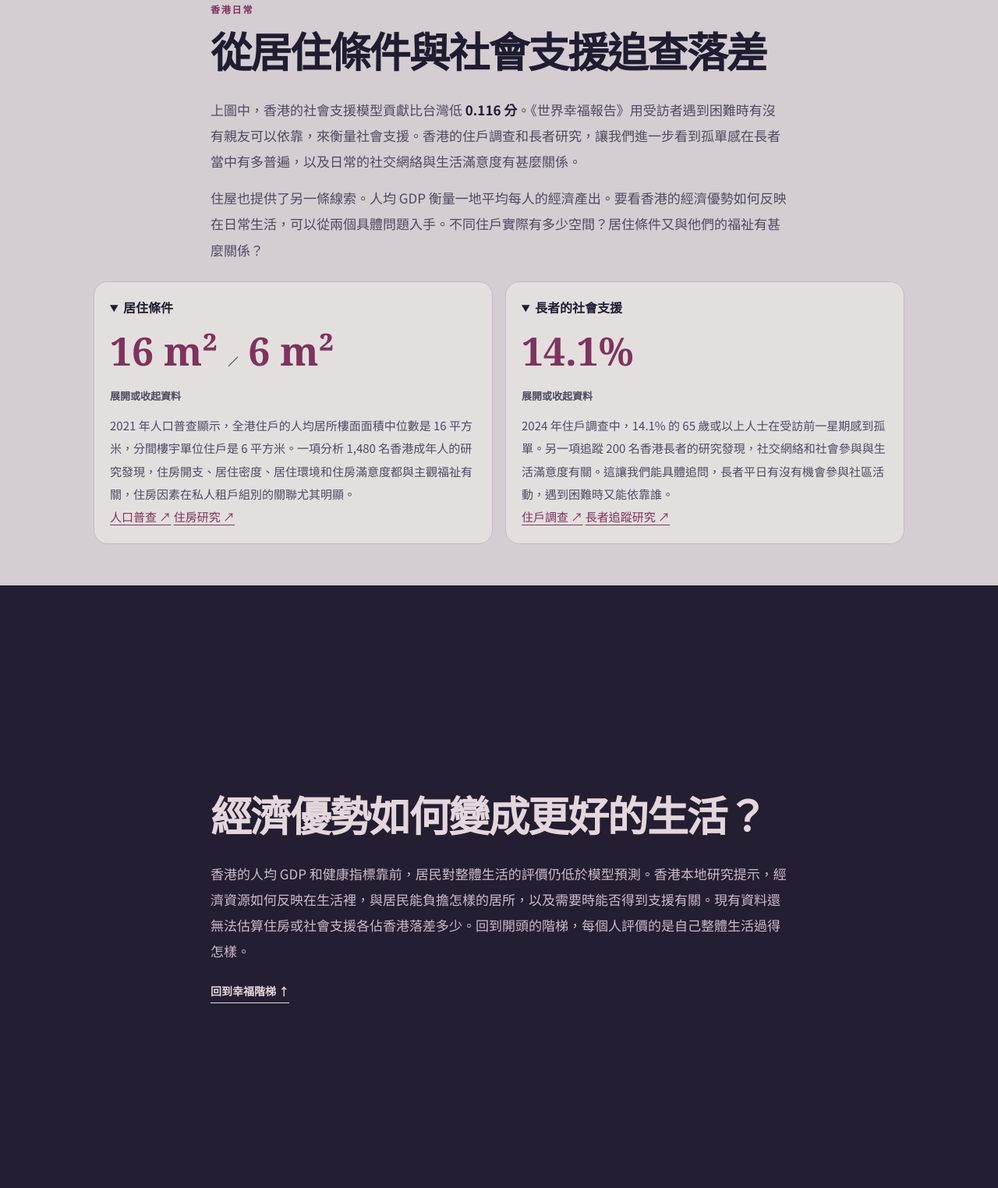
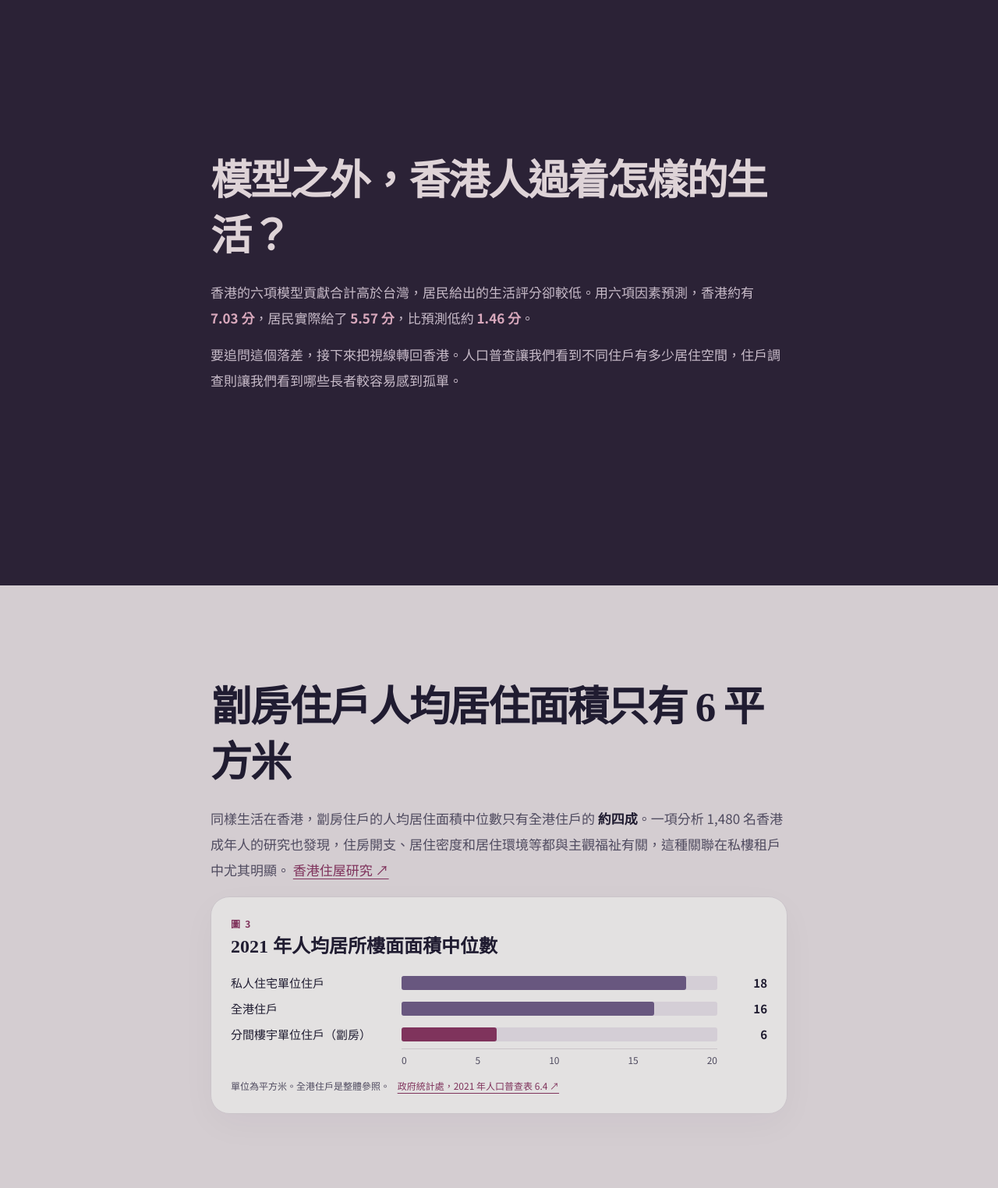
Before and after one commit to Ray24200867/assignment3-JOUR4046, a plain HTML site: page index.html in a window 1280 px wide. Shown: the part 6076-7600 px from the top of the page at 78% size. Drawn offline with Linux system fonts and the light colour scheme.

Commit message:
Bridge the model findings to two local evidence charts

```diff
--- a/index.html
+++ b/index.html
@@ -9,7 +9,7 @@
 <link rel="preconnect" href="https://fonts.gstatic.com" crossorigin>
 <link href="https://fonts.googleapis.com/css2?family=Noto+Sans+TC:wght@400;500;700&family=Noto+Serif+TC:wght@600;700;900&display=swap" rel="stylesheet">
 <link rel="stylesheet" href="layout.css">
-<link rel="stylesheet" href="site.css?v=aligned-factors">
+<link rel="stylesheet" href="site.css?v=local-evidence">
 <script src="data/chart-data.js" defer></script>
 <script src="data/ranking.js" defer></script>
 <script src="site.js?v=aligned-factors" defer></script>
@@ -579,23 +579,49 @@
   </figure>
 </section>
 
+<section id="why-gap" class="story-section story-transition" aria-labelledby="why-gap-title">
+  <div class="prose">
+    <h2 id="why-gap-title">模型之外，香港人過着怎樣的生活？</h2>
+    <p>香港的六項模型貢獻合計高於台灣，居民給出的生活評分卻較低。用六項因素預測，香港約有 <strong>7.03 分</strong>，居民實際給了 <strong>5.57 分</strong>，比預測低約 <strong>1.46 分</strong>。</p>
+    <p>要追問這個落差，接下來把視線轉回香港。人口普查讓我們看到不同住戶有多少居住空間，住戶調查則讓我們看到哪些長者較容易感到孤單。</p>
+  </div>
+</section>
+
 <section id="daily-life" class="story-section daily-life">
   <div class="prose">
-    <p class="eyebrow">香港日常</p>
-    <h2>從居住條件與社會支援追查落差</h2>
-    <p>上圖中，香港的社會支援模型貢獻比台灣低 <strong>0.116 分</strong>。《世界幸福報告》用受訪者遇到困難時有沒有親友可以依靠，來衡量社會支援。香港的住戶調查和長者研究，讓我們進一步看到孤單感在長者當中有多普遍，以及日常的社交網絡與生活滿意度有甚麼關係。</p>
-    <p>住屋也提供了另一條線索。人均 GDP 衡量一地平均每人的經濟產出。要看香港的經濟優勢如何反映在日常生活，可以從兩個具體問題入手。不同住戶實際有多少空間？居住條件又與他們的福祉有甚麼關係？</p>
+    <h2>劏房住戶人均居住面積只有 6 平方米</h2>
+    <p>同樣生活在香港，劏房住戶的人均居住面積中位數只有全港住戶的 <strong>約四成</strong>。一項分析 1,480 名香港成年人的研究也發現，住房開支、居住密度和居住環境等都與主觀福祉有關，這種關聯在私樓租戶中尤其明顯。 <a href="https://research.cuhk.edu.hk/en/publications/housing-and-subjective-well-being-in-hong-kong-a-structural-equat-2/">香港住屋研究 ↗</a></p>
   </div>
-  <div class="evidence-grid">
-    <details class="evidence" open>
-      <summary><span>居住條件</span><strong>16 m² <small>／</small> 6 m²</strong><span class="evidence-action">展開或收起資料</span></summary>
-      <p>2021 年人口普查顯示，全港住戶的人均居所樓面面積中位數是 16 平方米，分間樓宇單位住戶是 6 平方米。一項分析 1,480 名香港成年人的研究發現，住房開支、居住密度、居住環境和住房滿意度都與主觀福祉有關，住房因素在私人租戶組別的關聯尤其明顯。<br><a href="https://www.census2021.gov.hk/doc/pub/21C_Articles_SDUs.pdf">人口普查 ↗</a> <a href="https://research.cuhk.edu.hk/en/publications/housing-and-subjective-well-being-in-hong-kong-a-structural-equat-2/">住房研究 ↗</a></p>
-    </details>
-    <details class="evidence" open>
-      <summary><span>長者的社會支援</span><strong>14.1%</strong><span class="evidence-action">展開或收起資料</span></summary>
-      <p>2024 年住戶調查中，14.1% 的 65 歲或以上人士在受訪前一星期感到孤單。另一項追蹤 200 名香港長者的研究發現，社交網絡和社會參與與生活滿意度有關。這讓我們能具體追問，長者平日有沒有機會參與社區活動，遇到困難時又能依靠誰。<br><a href="https://www.info.gov.hk/gia/general/202607/31/P2026073100370.htm">住戶調查 ↗</a> <a href="https://pubmed.ncbi.nlm.nih.gov/35332829/">長者追蹤研究 ↗</a></p>
-    </details>
+  <figure class="chart-card local-stat-chart" aria-labelledby="housing-chart-title">
+    <p class="figure-number">圖 3</p>
+    <h3 id="housing-chart-title">2021 年人均居所樓面面積中位數</h3>
+    <ul class="local-stat-bars">
+      <li><span>私人住宅單位住戶</span><span class="local-stat-track" aria-hidden="true"><span style="--bar-size:90%"></span></span><strong>18</strong></li>
+      <li><span>全港住戶</span><span class="local-stat-track" aria-hidden="true"><span style="--bar-size:80%"></span></span><strong>16</strong></li>
+      <li class="is-highlighted"><span>分間樓宇單位住戶（劏房）</span><span class="local-stat-track" aria-hidden="true"><span style="--bar-size:30%"></span></span><strong>6</strong></li>
+    </ul>
+    <div class="local-stat-scale" aria-hidden="true"><span>0</span><span>5</span><span>10</span><span>15</span><span>20</span></div>
+    <figcaption>單位為平方米。全港住戶是整體參照。 <a href="https://www.censtatd.gov.hk/en/data/stat_report/product/B1120113/att/B11201132021XXXXB0100.pdf">政府統計處，2021 年人口普查表 6.4 ↗</a></figcaption>
+  </figure>
+</section>
+
+<section id="social-support" class="story-section daily-life">
+  <div class="prose">
+    <h2>80 歲及以上長者，約五分之一曾感到孤單</h2>
+    <p>前面的港、台比較顯示，香港的社會支援模型貢獻比台灣低 <strong>0.116 分</strong>。《世界幸福報告》透過問受訪者遇到困難時有沒有親友可以依靠，衡量社會支援。</p>
+    <p>香港的住戶調查從孤單感提供另一個角度。80 歲及以上人士在受訪前一星期曾感到孤單的比例，比 65 至 79 歲人士高 <strong>8.9 個百分點</strong>。一項追蹤 200 名香港長者的研究也發現，社交網絡和社會參與與生活滿意度有關。 <a href="https://pubmed.ncbi.nlm.nih.gov/35332829/">香港長者追蹤研究 ↗</a></p>
   </div>
+  <figure class="chart-card local-stat-chart" aria-labelledby="loneliness-chart-title">
+    <p class="figure-number">圖 4</p>
+    <h3 id="loneliness-chart-title">2024 年受訪前一星期曾感到孤單的比例</h3>
+    <ul class="local-stat-bars">
+      <li><span>65 至 79 歲</span><span class="local-stat-track" aria-hidden="true"><span style="--bar-size:48.4%"></span></span><strong>12.1%</strong></li>
+      <li class="is-highlighted"><span>80 歲及以上</span><span class="local-stat-track" aria-hidden="true"><span style="--bar-size:84%"></span></span><strong>21.0%</strong></li>
+      <li><span>65 歲及以上整體</span><span class="local-stat-track" aria-hidden="true"><span style="--bar-size:56.4%"></span></span><strong>14.1%</strong></li>
+    </ul>
+    <div class="local-stat-scale" aria-hidden="true"><span>0%</span><span>5%</span><span>10%</span><span>15%</span><span>20%</span><span>25%</span></div>
+    <figcaption>各比例以居於住戶內的相應年齡組別為分母。 <a href="https://www.censtatd.gov.hk/wbr/B1130201/B11302012026XX04/att/tc/B11302012026XX04.pdf">政府統計處，主題性住戶統計調查第 87 號表 2.1 ↗</a></figcaption>
+  </figure>
 </section>
 
 <section class="closing">
@@ -608,7 +634,7 @@
 <section class="story-section methods">
   <div class="prose">
     <details><summary>數據與方法</summary>
-      <p>報導圖表使用《世界幸福報告》2026 年版 Figure 2.1 工作簿。圖 1 用 146 個地方的生活評分及人均 GDP 模型貢獻做線性迴歸，排除缺少可用 GDP 指標的委內瑞拉。圖 2 比較香港和台灣的各項模型貢獻及六項合計。圖中分數經四捨五入。</p>
+      <p>國際比較使用《世界幸福報告》2026 年版 Figure 2.1 工作簿。圖 1 用 146 個地方的生活評分及人均 GDP 模型貢獻做線性迴歸，排除缺少可用 GDP 指標的委內瑞拉。圖 2 比較香港和台灣的各項模型貢獻及六項合計。圖中分數經四捨五入。圖 3 取自 2021 年人口普查。圖 4 取自政府統計處於 2024 年進行的主題性住戶統計調查。</p>
       <p><a href="https://www.worldhappiness.report/data-sharing/">官方工作簿 ↗</a>　<a href="https://www.worldhappiness.report/ed/2026/international-evidence-on-happiness-and-social-media/">報告第二章 ↗</a></p>
     </details>
     <a class="text-link" href="#cover">返回封面 ↑</a>
--- a/site.css
+++ b/site.css
@@ -49,10 +49,10 @@ h1,h2,h3{font-family:var(--serif);line-height:1.35}
 .story-section{padding:72px 24px}
 .intro{padding-bottom:26px}
 .prose{max-width:740px;margin:auto}
-.prose>p:not(.eyebrow),.evidence p,.methods p{font-size:17px;line-height:1.95;color:var(--muted)}
+.prose>p:not(.eyebrow),.methods p{font-size:17px;line-height:1.95;color:var(--muted)}
 .prose>p+p,.methods p{margin-top:14px}
 .prose strong{color:var(--ink)}
-.prose p a,.evidence p a,figcaption a{color:var(--accent)}
+.prose p a,figcaption a{color:var(--accent)}
 .chart-card{max-width:1060px;margin:30px auto 0;border:1px solid var(--line);background:#fffdfd;border-radius:24px;padding:clamp(15px,3.2vw,35px);box-shadow:0 14px 45px #2d183809}
 .chart-heading{display:flex;align-items:end;justify-content:space-between;gap:12px;flex-wrap:wrap;margin-bottom:20px}
 .chart-heading h3{font-size:clamp(23px,3vw,34px);letter-spacing:-.03em}
@@ -90,13 +90,10 @@ figcaption a{margin-left:7px}
 }
 .factor-bar-area svg .factor-category { fill: var(--ink); font-size: 14px; font-weight: 650; }
 .daily-life{background:#eee6eb}
-.evidence-grid{max-width:1040px;margin:24px auto 0;display:grid;grid-template-columns:1fr 1fr;gap:16px}
-.evidence{background:#fffafb;border-radius:18px;border:1px solid #e0d1dd;padding:20px}
-.evidence summary,.methods summary{cursor:pointer;color:var(--ink);font-weight:700}
-.evidence summary span:first-of-type{display:inline-block}
-.evidence summary strong{display:block;font:700 clamp(29px,4.1vw,50px) Georgia,serif;color:var(--accent);margin:10px 0}
-.evidence summary small,.evidence-action{font-size:13px;color:var(--muted)}
-.evidence p{margin-top:13px;font-size:15px}
+.story-transition { background: #30263d; color: #f9edf2; }
+.story-transition .prose > p { color: #e0d2e1; }
+.story-transition .prose strong { color: #f4bed4; white-space: nowrap; }
+.methods summary{cursor:pointer;color:var(--ink);font-weight:700}
 .closing{padding:77px 24px;background:#292238;color:#fff2f8}
 .closing .prose p{color:#e3d3e4;margin-bottom:20px}
 .methods{padding-block:33px}
@@ -104,7 +101,7 @@ footer{padding:22px 24px;text-align:center;border-top:1px solid var(--line);colo
 @media(max-width:720px){
  .hero-inner{width:calc(100% - 34px);grid-template-columns:1fr;min-height:auto;padding-top:25px}.hero-copy{padding-bottom:0}.hero-art{min-height:225px}.hero-heart{width:120px}.orbit{width:210px}.heart{width:48px}.heart-one{left:20%}.heart-two,.heart-three{right:20%}
  .hero-stats div+div{padding-left:9px}.hero-stats div{padding-right:7px}.hero-stats span{font-size:11px}
- .evidence-grid{grid-template-columns:1fr}.ladder-section,.story-section{padding:44px 15px}.intro{padding-bottom:10px}
+ .ladder-section,.story-section{padding:44px 15px}.intro{padding-bottom:10px}
  .chart-card{border-radius:16px}.plot svg text{font-size:15px}
 }
 @media(prefers-reduced-motion:reduce){*,*::before,*::after{animation:none!important;transition:none!important;scroll-behavior:auto!important}}
@@ -144,7 +141,7 @@ main > section[hidden] { display: none; }
 .ladder-section { padding-block: clamp(22px, 5vh, 65px); }
 .story-section, .closing { padding-block: clamp(26px, 5.5vh, 72px); }
 main > section > .prose { width: min(100%, 740px); margin: 0 auto; }
-main > section > .chart-card, main > section > .evidence-grid { width: min(100%, 1060px); }
+main > section > .chart-card { width: min(100%, 1060px); }
 main > section > .chart-card { margin-top: clamp(14px, 3vh, 30px); }
 .intro-layout {
   display: grid;
@@ -239,11 +236,59 @@ main > section > .chart-card { margin-top: clamp(14px, 3vh, 30px); }
   --global-fit: #82758b;
 }
 main > #income > .global-figure,
-main > #factor-comparison > .factor-bar-chart {
+main > #factor-comparison > .factor-bar-chart,
+main > section > .local-stat-chart {
   width: min(100%, 740px);
   margin-top: 1.15rem;
   padding: clamp(14px, 2.5vw, 25px);
 }
+.local-stat-chart {
+  --stat-label: clamp(105px, 32%, 205px);
+  --stat-value: 50px;
+  --stat-gap: clamp(6px, 1.4vw, 14px);
+}
+.local-stat-chart h3 { font-size: clamp(17px, 2.4vw, 24px); }
+.local-stat-bars {
+  display: grid;
+  gap: 12px;
+  margin: 20px 0 8px;
+  padding: 0;
+  list-style: none;
+}
+.local-stat-bars li {
+  display: grid;
+  grid-template-columns: var(--stat-label) minmax(0, 1fr) var(--stat-value);
+  gap: var(--stat-gap);
+  align-items: center;
+  font-size: clamp(12px, 1.65vw, 15px);
+}
+.local-stat-bars strong,
+.local-stat-scale { font-variant-numeric: tabular-nums; }
+.local-stat-bars strong { text-align: right; }
+.local-stat-track {
+  display: block;
+  height: 18px;
+  background: #eee7f0;
+  border-radius: 3px;
+}
+.local-stat-track span {
+  display: block;
+  width: var(--bar-size);
+  height: 100%;
+  background: #75628f;
+  border-radius: 3px;
+}
+.is-highlighted .local-stat-track span { background: var(--accent); }
+.local-stat-scale {
+  display: flex;
+  justify-content: space-between;
+  margin-inline: calc(var(--stat-label) + var(--stat-gap)) calc(var(--stat-value) + var(--stat-gap));
+  padding-top: 5px;
+  border-top: 1px solid var(--line);
+  color: var(--muted);
+  font-size: clamp(9px, 1.35vw, 12px);
+}
+.local-stat-chart figcaption { margin-top: 14px; }
 #factor-comparison > .prose { container-type: inline-size; }
 #factor-comparison > .prose h2 {
   font-size: min(53px, 6.25cqw);
@@ -324,7 +369,7 @@ main > #factor-comparison > .factor-bar-chart {
 .page-arrived :is(.prose, .ladder-copy) {
   animation: page-copy .68s cubic-bezier(.18, .83, .26, 1) both;
 }
-.page-arrived :is(.chart-card, .stair-viewport, .evidence-grid, .intro-cart, .ladder-ranking) {
+.page-arrived :is(.chart-card, .stair-viewport, .intro-cart, .ladder-ranking) {
   animation: page-visual .82s .10s cubic-bezier(.18, .83, .26, 1) both;
 }
 @keyframes page-copy {
```
